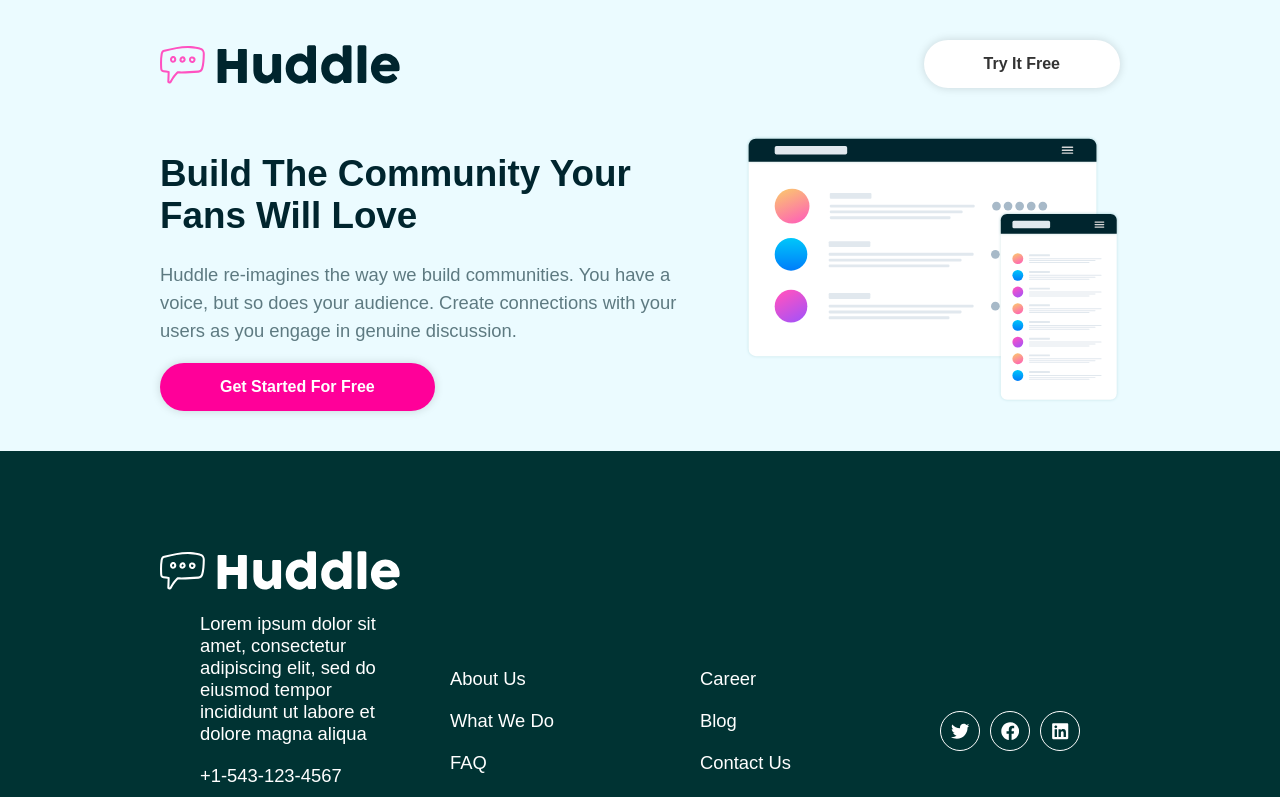
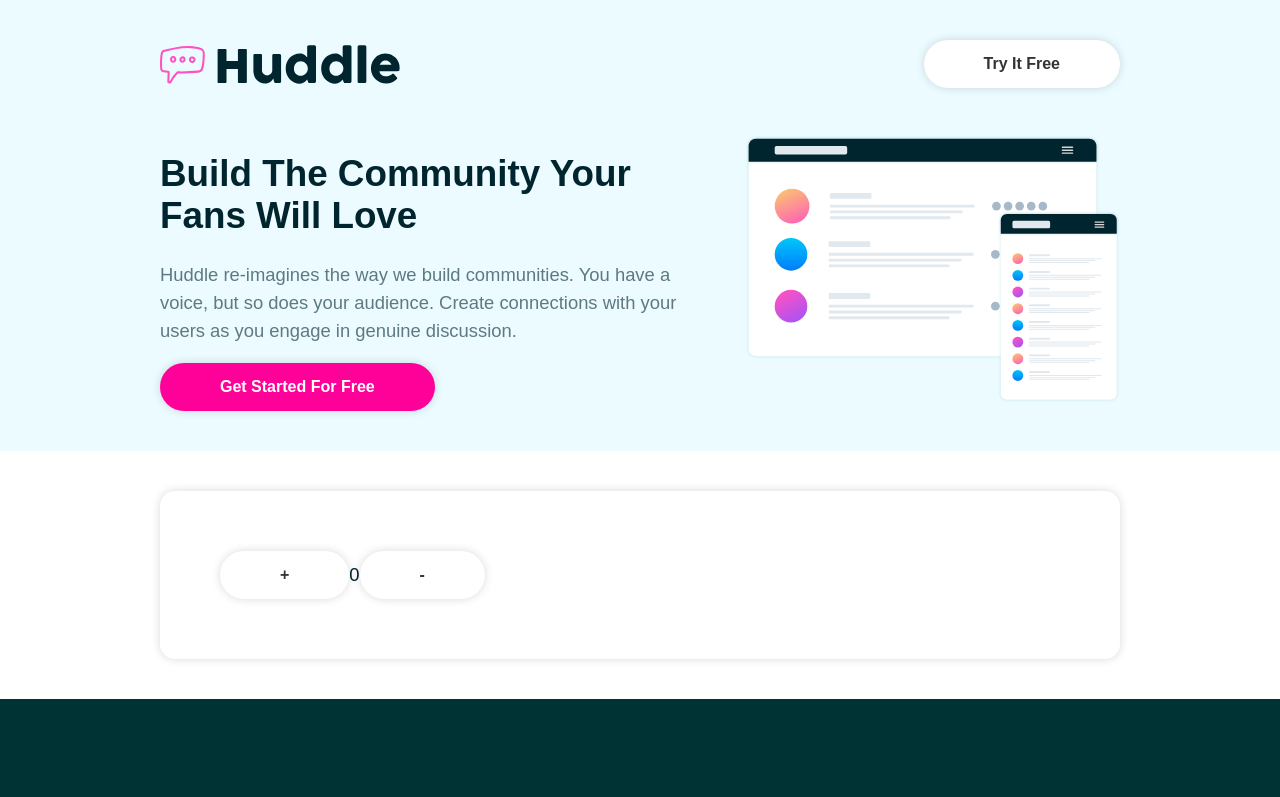
Before and after one commit to hoseinABH/landing-component, a React (Create React App) app: page /counter in a window 1280 px wide. Shown: the top 797 px of the page. Built offline with nearby package versions, Linux system fonts and the light colour scheme.

Commit message:
config redux

```diff
--- a/package.json
+++ b/package.json
@@ -9,8 +9,10 @@
     "react": "^17.0.2",
     "react-dom": "^17.0.2",
     "react-icons": "^4.3.1",
+    "react-redux": "^7.2.6",
     "react-router-dom": "^6.0.2",
     "react-scripts": "4.0.3",
+    "redux": "^4.1.2",
     "styled-components": "^5.3.3",
     "web-vitals": "^1.0.1"
   },
--- a/src/App.js
+++ b/src/App.js
@@ -1,10 +1,14 @@
+import { Provider } from 'react-redux';
 import { BrowserRouter, Routes, Route } from 'react-router-dom';
+import { createStore } from 'redux';
 import { ThemeProvider } from 'styled-components';
 import Footer from './components/Footer';
 import Header from './components/Header';
 import GlobalStyles from './components/styles/global';
+import Counter from './screens/Counter';
 import Home from './screens/Home';
 import Login from './screens/Login';
+import rootReducer from './store/rootReducer';
 
 const theme = {
   colors: {
@@ -18,8 +22,11 @@ const theme = {
   },
 };
 
+const store = createStore(rootReducer);
+
 function App() {
   return (
+    <Provider store={store}>
       <ThemeProvider theme={theme}>
         <BrowserRouter>
           <GlobalStyles />
@@ -27,10 +34,12 @@ function App() {
           <Routes>
             <Route path="/" element={<Home />} />
             <Route path="auth" element={<Login />} />
+            <Route path="counter" element={<Counter />} />
           </Routes>
           <Footer />
         </BrowserRouter>
       </ThemeProvider>
+    </Provider>
   );
 }
 
--- a/src/components/Header.js
+++ b/src/components/Header.js
@@ -1,11 +1,13 @@
+import { useDispatch } from 'react-redux';
 import { useNavigate } from 'react-router';
 import Button from './styles/button.styled';
 import Container from './styles/container.styled';
 import Flex from './styles/flex.styled';
 import { Image, Logo, Nav, StyledHeader } from './styles/header.styled';
-
+import { ACTION_TYPE } from '../store/types';
 const Header = () => {
   const navigate = useNavigate();
+  const dispatch = useDispatch();
   return (
     <StyledHeader>
       <Container>
@@ -24,7 +26,11 @@ const Header = () => {
               you engage in genuine discussion.
             </p>
 
-            <Button bgColor="#ff0099" color="#fff">
+            <Button
+              bgColor="#ff0099"
+              color="#fff"
+              onClick={() => dispatch({ type: ACTION_TYPE.INC, payload: 6 })}
+            >
               Get Started For Free
             </Button>
           </div>
--- /dev/null
+++ b/src/screens/Counter.js
@@ -0,0 +1,29 @@
+import { useDispatch, useSelector } from 'react-redux';
+import Button from '../components/styles/button.styled';
+import StyledCard from '../components/styles/card.styled';
+import Container from '../components/styles/container.styled';
+import { ACTION_TYPE } from '../store/types';
+
+const Counter = () => {
+  const counter = useSelector((state) => state.counter);
+  const dispatch = useDispatch();
+
+  const handleInc = () => {
+    dispatch({ type: ACTION_TYPE.INC });
+  };
+
+  const handleDec = () => {
+    dispatch({ type: ACTION_TYPE.DEC });
+  };
+  return (
+    <Container>
+      <StyledCard>
+        <Button onClick={handleInc}>+</Button>
+        {counter}
+        <Button onClick={handleDec}>-</Button>
+      </StyledCard>
+    </Container>
+  );
+};
+
+export default Counter;
--- /dev/null
+++ b/src/store/reducers/counter.js
@@ -0,0 +1,14 @@
+import { ACTION_TYPE } from '../types';
+
+const counterReducer = (state = 0, action) => {
+  switch (action.type) {
+    case ACTION_TYPE.INC:
+      return (state += action.payload ?? 1);
+    case ACTION_TYPE.DEC:
+      return (state -= action.payload ?? 1);
+    default:
+      return state;
+  }
+};
+
+export default counterReducer;
--- /dev/null
+++ b/src/store/rootReducer.js
@@ -0,0 +1,6 @@
+import { combineReducers } from 'redux';
+import counterReducer from './reducers/counter';
+
+export default combineReducers({
+  counter: counterReducer,
+});
--- /dev/null
+++ b/src/store/types.js
@@ -0,0 +1,4 @@
+export const ACTION_TYPE = {
+  INC: 'increament',
+  DEC: 'decreament',
+};
```
Also changed, not shown: 1 other file (tests, documents, lock files or other folders). Lines whose indentation alone changed are shown as unchanged.
